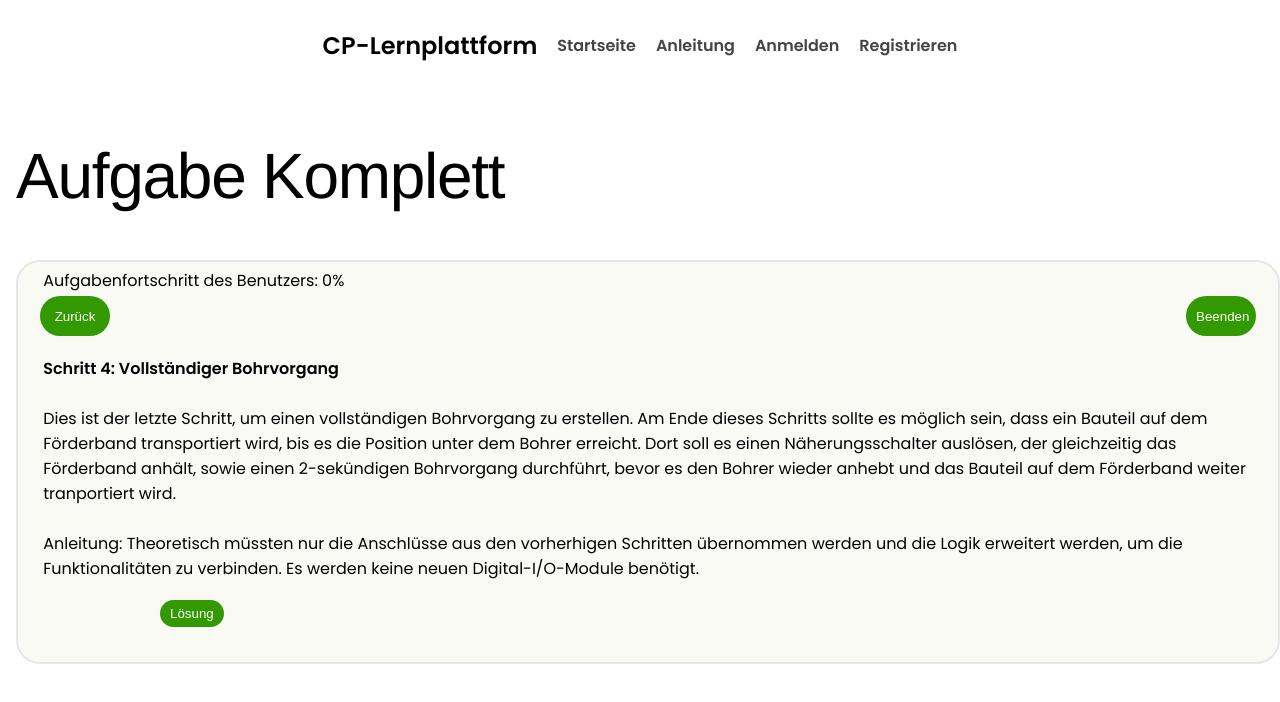
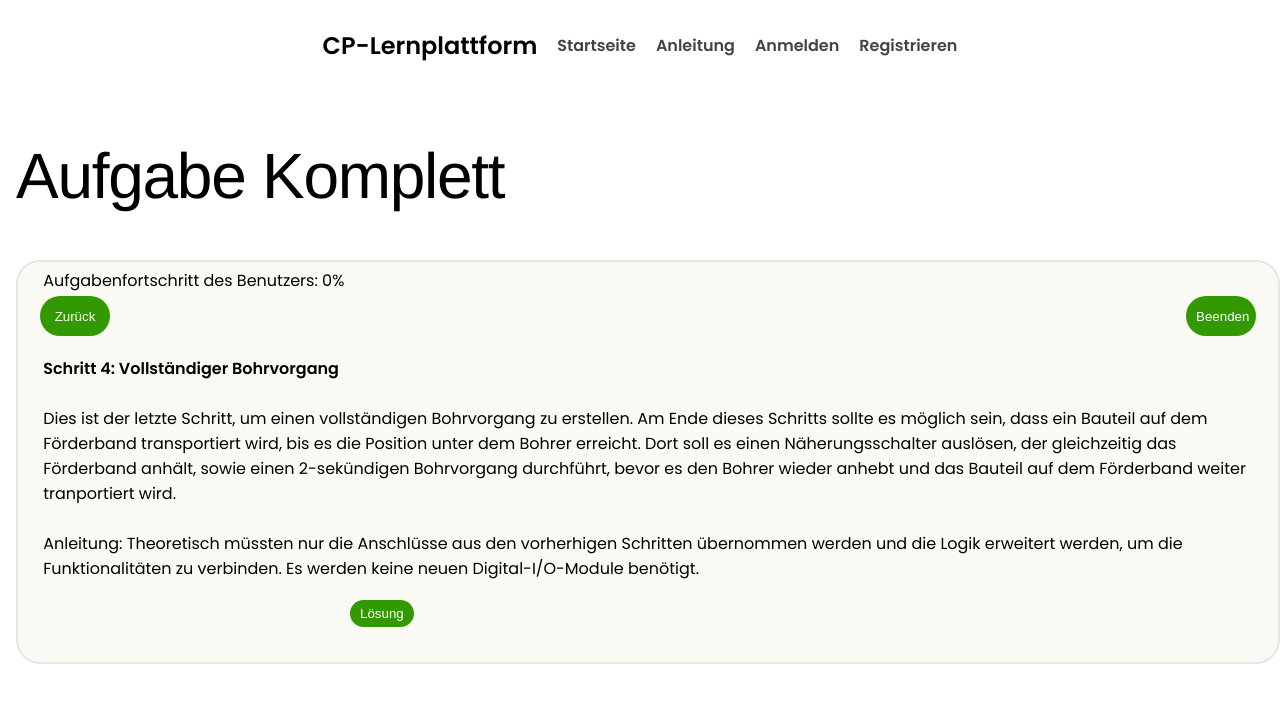
Before and after one commit to JImmi05/Diplomarbeit_JPM, a Vue app in the folder Programmierung/lernplattform_cplabv3/: page /AK4 in a window 1280 px wide. Shown: the top 702 px of the page. Built offline with nearby package versions, Linux system fonts and the light colour scheme; no server answers.

Commit message:
Lösungsbutton
an die richtige stelle

```diff
--- a/Programmierung/lernplattform_cplabv3/src/views/AK4.vue
+++ b/Programmierung/lernplattform_cplabv3/src/views/AK4.vue
@@ -135,7 +135,7 @@ export default {
 
 .Lösung {
     position: absolute;
-    left: 160px;
+    left: 350px;
     top: 600px;
     width: 70px;
     height: 40px;
```
